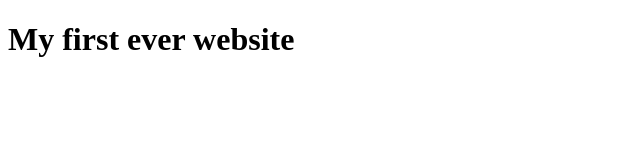
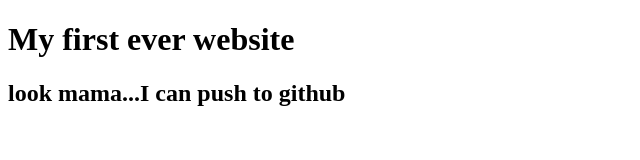
Before and after one commit to mahbub1122019/my-first-website, a plain HTML site: page index.html in a window 1280 px wide. Shown: the whole page, without its empty margins (0-640 px from the left). Drawn offline with Linux system fonts and the light colour scheme.

Commit message:
learned github

```diff
--- a/index.html
+++ b/index.html
@@ -9,6 +9,9 @@
 <body><h1>
     My first ever website
 </h1>
+<h2>
+    look mama...I can push to github
+</h2>
 
 </body>
 </html>
```
